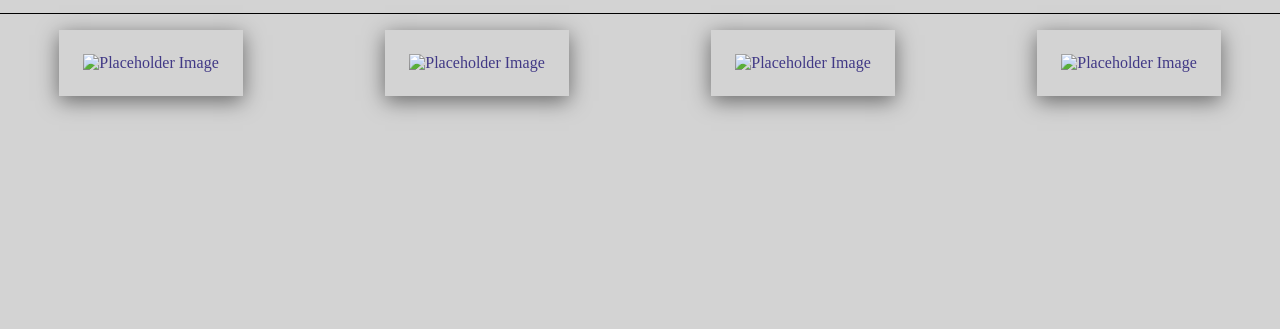
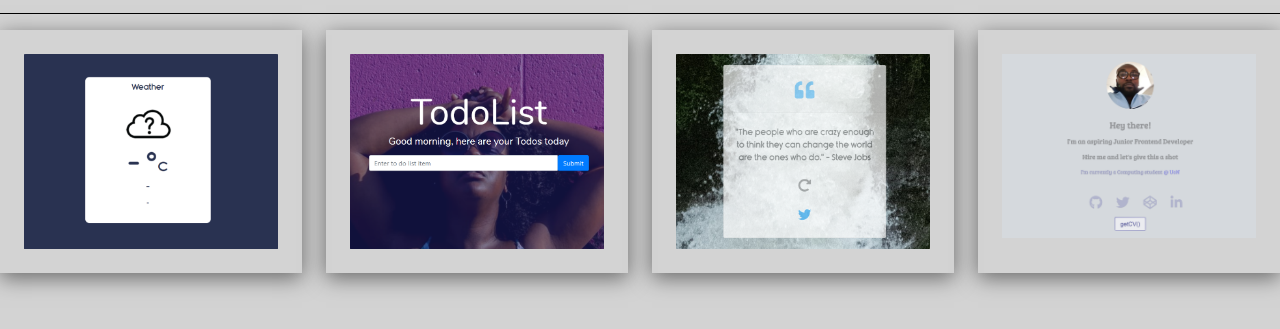
Before and after one commit to REY79/Asignment2JS, a plain HTML site: page portofolio.html in a window 1280 px wide. Shown: the part 143-472 px from the top of the page. Drawn offline with Linux system fonts and the light colour scheme; the site is published under a folder, as on GitHub Pages, so addresses that start at the root find nothing.

Commit message:
Update portofolio.html

```diff
--- a/portofolio.html
+++ b/portofolio.html
@@ -26,7 +26,7 @@
   <div class="gallery">
 
     <div class="gallery-item">
-             <img src="/pictures/weatherJS.png" alt="Placeholder Image" class="image">
+             <img src="pictures/weatherJS.png" alt="Placeholder Image" class="image">
 
       <div class="middle">
         <div class="text"><a href="https://rey79.github.io/weather/">Application</a></div>
@@ -35,7 +35,7 @@
 
 
     <div class="gallery-item">
-             <img src="/pictures/todolist.png" alt="Placeholder Image" class="image">
+             <img src="pictures/todolist.png" alt="Placeholder Image" class="image">
 
       <div class="middle">
         <div class="text"><a href="https://rey79.github.io/ToDoList/">ToDo List</a></div>
@@ -44,7 +44,7 @@
 
 
     <div class="gallery-item">
-             <img src="/pictures/quotes.png" alt="Placeholder Image" class="image">
+             <img src="pictures/quotes.png" alt="Placeholder Image" class="image">
 
       <div class="middle">
         <div class="text"><a href="https://rey79.github.io/QuoteGenerator/">Quotes generator</a></div>
@@ -53,7 +53,7 @@
 
 
     <div class="gallery-item">
-             <img src="/pictures/profile.png" alt="Placeholder Image" class="image">
+             <img src="pictures/profile.png" alt="Placeholder Image" class="image">
 
       <div class="middle">
         <div class="text"><a href="https://rey79.github.io/AS2PageProfile/">Profile page</a></div>
```
